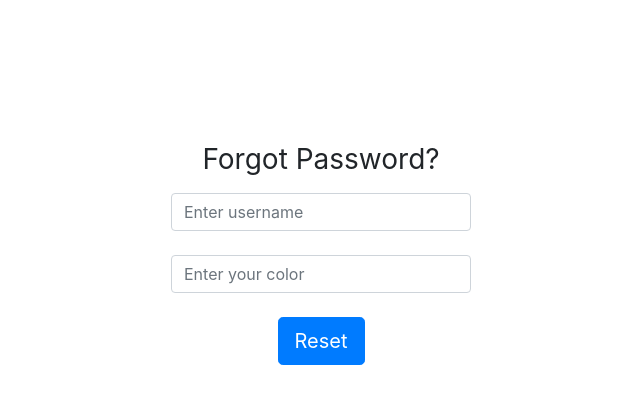
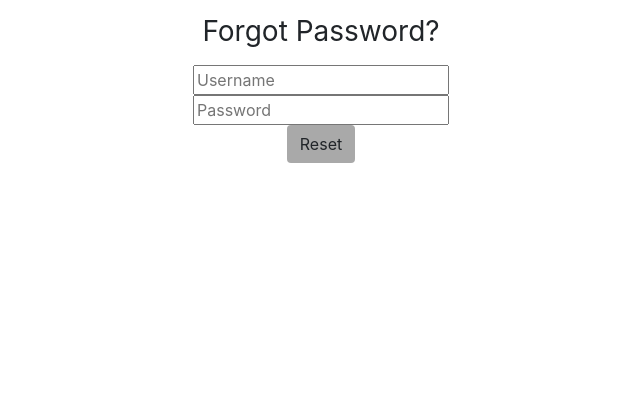
Before and after one commit to saikiran-sjsu/EasyShopping, a Flask app: page /forgot in a window 1280 px wide. Shown: the part 66-470 px from the top of the page, without its empty margins (319-959 px from the left). Run offline with Flask 2, Linux system fonts and the light colour scheme; some libraries are stand-ins or nearby versions.

Commit message:
changed forgotpassword

```diff
--- a/ShoppingApp/templates/forgot.html
+++ b/ShoppingApp/templates/forgot.html
@@ -7,39 +7,39 @@
 
 <!--<div class="mx-auto2">-->
 
-<!--  <div class="text-center">-->
-<!--    <form class="form-signin" action="" method="post">-->
-<!--      {{form.hidden_tag()}}-->
-<!--      <h1 class="h3 mb-3 font-weight-normal">Forgot Password?</h1>-->
+  <div class="text-center">
+    <form class="form-signin" action="" method="post">
+      {{form.hidden_tag()}}
+      <h1 class="h3 mb-3 font-weight-normal">Forgot Password?</h1>
 
-<!--      <div class="">-->
-<!--        <input type="text" name="userName" placeholder="Username">-->
-<!--      </div>-->
-<!--      <div class="">-->
-<!--        <input type="password" name="secret_key" placeholder="Password">-->
-<!--      </div>-->
-<!--      <button type="submit" class="btn" style="background-color: darkgray;"> Reset </button>-->
-<!--    </form>-->
-<!--  </div>-->
+      <div class="">
+        <input type="text" name="userName" placeholder="Username">
+      </div>
+      <div class="">
+        <input type="password" name="secret_key" placeholder="Password">
+      </div>
+      <button type="submit" class="btn" style="background-color: darkgray;"> Reset </button>
+    </form>
+  </div>
+</div>
+<!--<div class="mx-auto2">-->
+
+<!--    <div class="text-center">-->
+<!--        <form class="form-signin" action="" method="post">-->
+<!--            {{form.hidden_tag()}}-->
+<!--            <h1 class="h3 mb-3 font-weight-normal">Forgot Password?</h1>-->
+
+<!--            {{form.userName.label(class="sr-only")}}-->
+<!--            {{form.userName(size= 24, placeholder="Enter username", class="form-control")}}-->
+<!--            <br>-->
+
+<!--            {{form.question.label(class="sr-only")}}-->
+<!--            {{form.question(size= 24, placeholder="Enter your color", class="form-control")}}-->
+<!--            <br>-->
+<!--            {{form.reset(class="btn btn-lg btn-primary")}}-->
+<!--        </form class="form-signin">-->
+<!--    </div>-->
 <!--</div>-->
-<div class="mx-auto2">
-
-    <div class="text-center">
-        <form class="form-signin" action="" method="post">
-            {{form.hidden_tag()}}
-            <h1 class="h3 mb-3 font-weight-normal">Forgot Password?</h1>
-
-            {{form.userName.label(class="sr-only")}}
-            {{form.userName(size= 24, placeholder="Enter username", class="form-control")}}
-            <br>
-
-            {{form.question.label(class="sr-only")}}
-            {{form.question(size= 24, placeholder="Enter your color", class="form-control")}}
-            <br>
-            {{form.reset(class="btn btn-lg btn-primary")}}
-        </form class="form-signin">
-    </div>
-</div>
 <!--<div style="padding-top: 15%">-->
 
 <!--</div>-->
--- a/ShoppingApp/templates/login.html
+++ b/ShoppingApp/templates/login.html
@@ -23,5 +23,5 @@
   </form>
 </center>
 
-</div>
+
 {% endblock %}
--- a/ShoppingApp/templates/register.html
+++ b/ShoppingApp/templates/register.html
@@ -1,7 +1,7 @@
 {% extends "base.html"%}
 
 {% block content %}
-<link rel ='stylesheet' href ="static/css/main.css" >
+<!--<link rel ='stylesheet' href ="static/css/main.css" >-->
 <center>
 <h1>Register</h1>
 <form class="form-signin" action=""  method="post">
--- a/ShoppingApp/templates/reset.html
+++ b/ShoppingApp/templates/reset.html
@@ -14,7 +14,7 @@
             <br>
 
             {{form.reset_password.label(class="sr-only")}}
-            {{form.reset_password(size= 24, placeholder="Enter Password", class="form-control")}}
+            {{form.reset_password(size= 24, placeholder="Enter new password", class="form-control")}}
             <br>
             {{form.reset(class="btn btn-lg btn-primary")}}
         </form>
```
